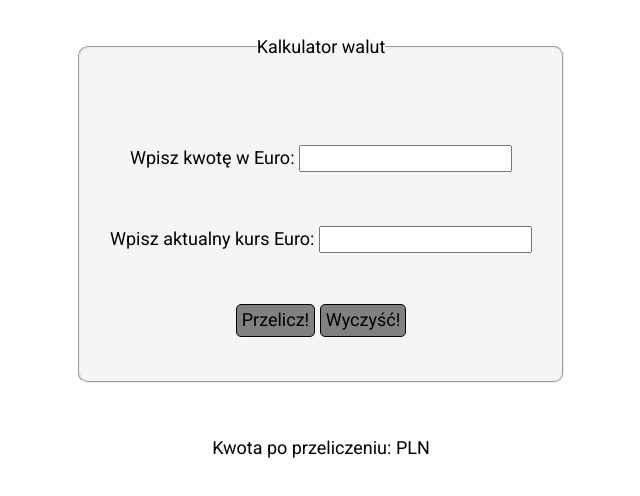
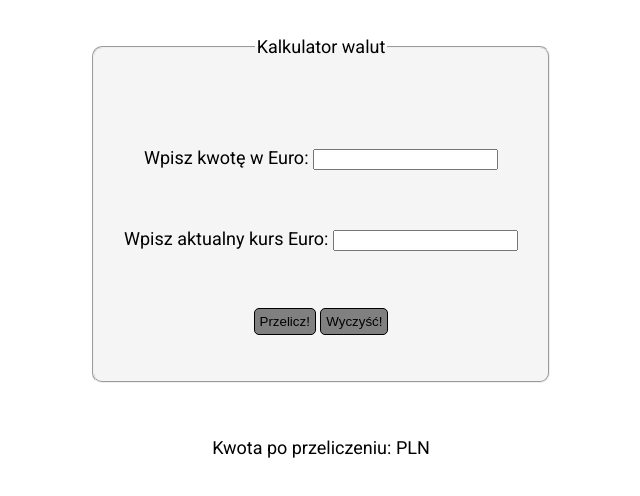
Before and after one commit to Volodymyr-Kalistratov/Currency-convertor, a plain HTML site: page index.html in a window 1280 px wide. Shown: the whole page, without its empty margins (319-959 px from the left). Drawn offline with Linux system fonts and the light colour scheme.

Commit message:
delete normilize

```diff
--- a/index.html
+++ b/index.html
@@ -8,8 +8,7 @@
     <link rel="preconnect" href="https://fonts.googleapis.com">
     <link rel="preconnect" href="https://fonts.gstatic.com" crossorigin>
     <link href="https://fonts.googleapis.com/css2?family=Roboto:wght@400;700&display=swap" rel="stylesheet">
-    <link rel="stylesheet" href="/css/normalize.css">
-    <link rel="stylesheet" href="/css/style.css">
+    <link rel="stylesheet" href="css/style.css">
     <script defer src="/js/script.js"></script>
 </head>
 
```
